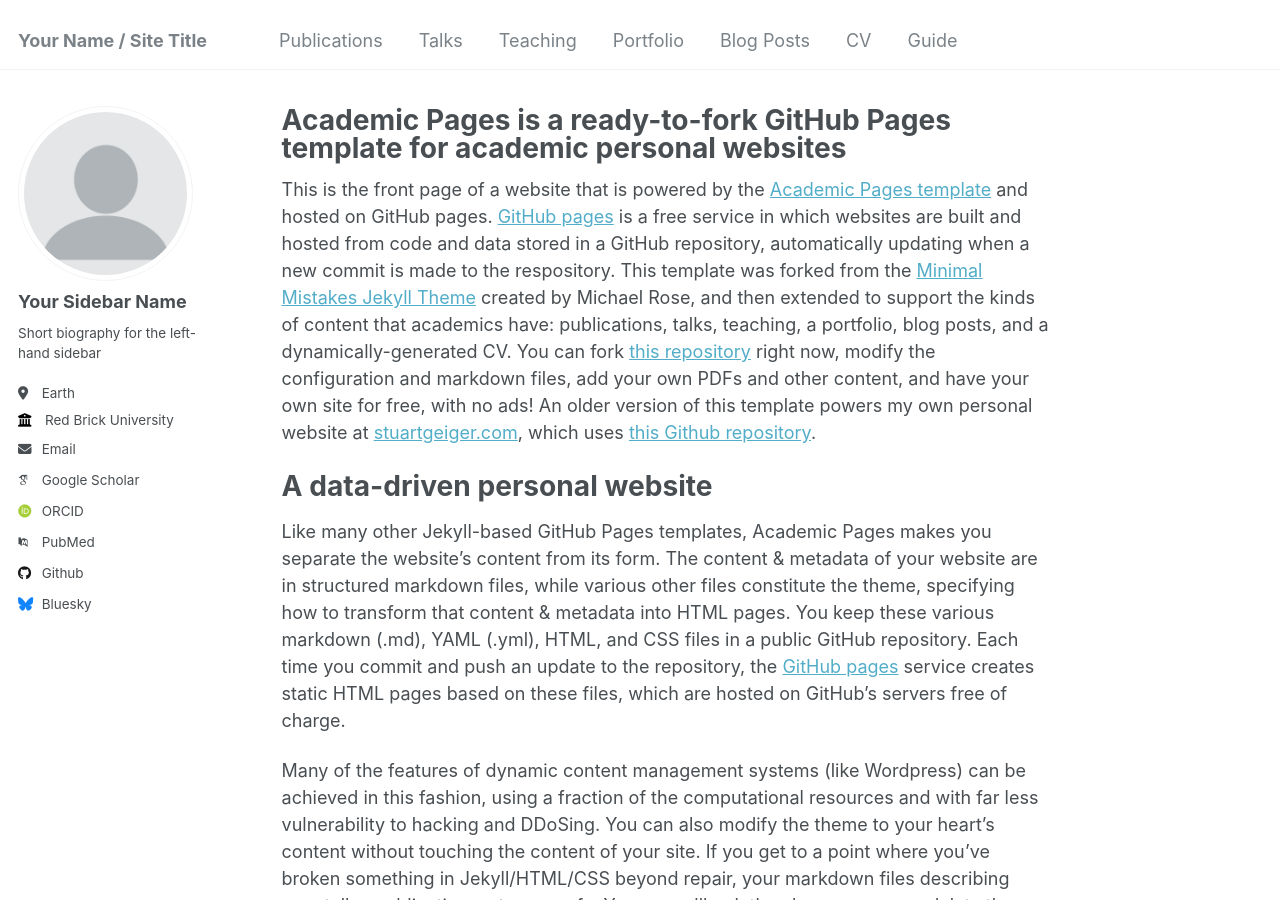
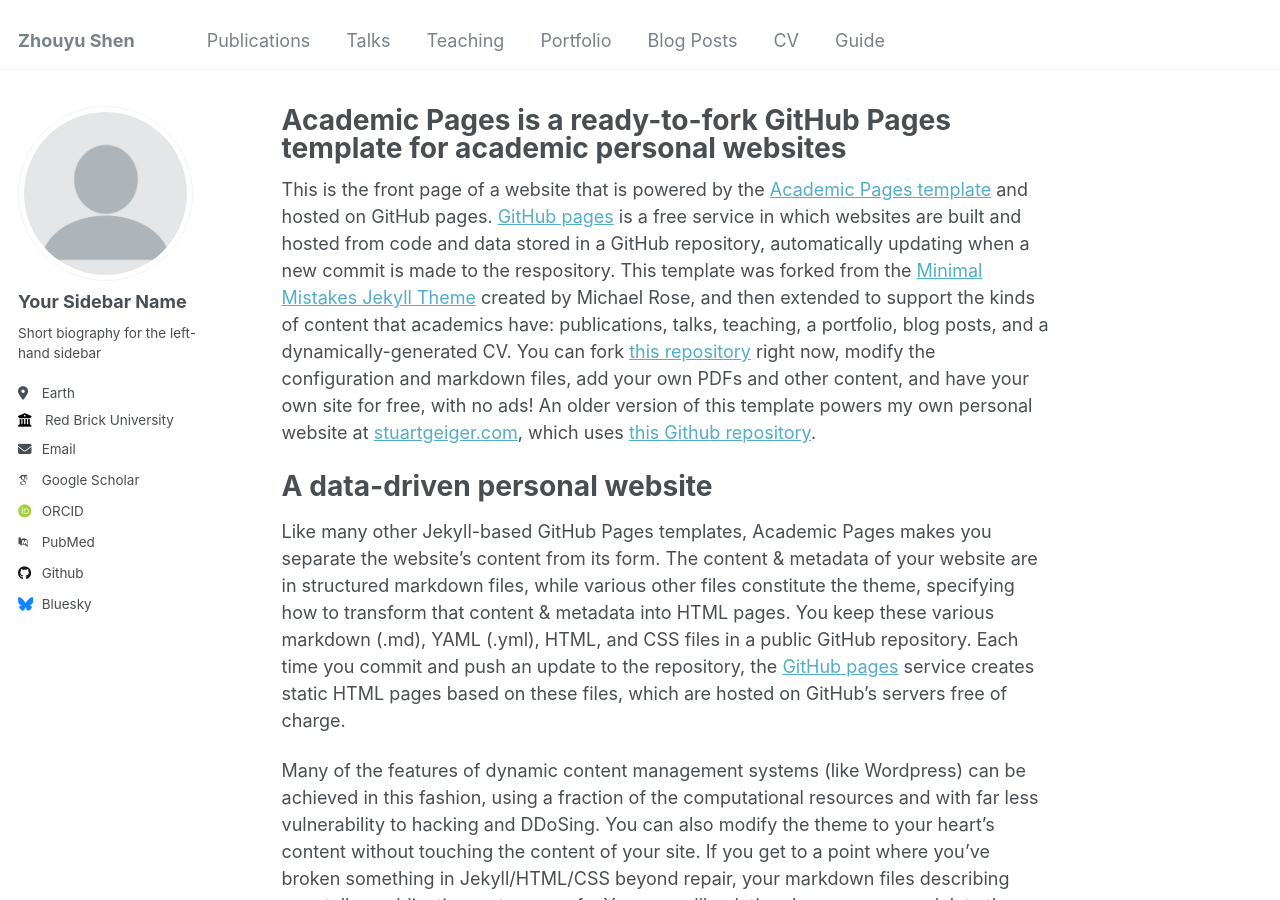
Before and after one commit to szyu123/zhouyushen, a Jekyll site: the page built from _pages/about.md, in a window 1280 px wide and 900 px high. Built offline with Jekyll 4.4.1, drawn with Linux system fonts in a browser that asks for light colours; some web fonts are replaced.

Commit message:
Update _config.yml

```diff
--- a/_config.yml
+++ b/_config.yml
@@ -8,7 +8,7 @@
 
 # Basic Site Settings
 locale                   : "en-US"
-title                    : "Your Name / Site Title"
+title                    : "Zhouyu Shen"
 title_separator          : "-"
 name                     : &name "Your Name"
 description              : &description "personal description"
```
